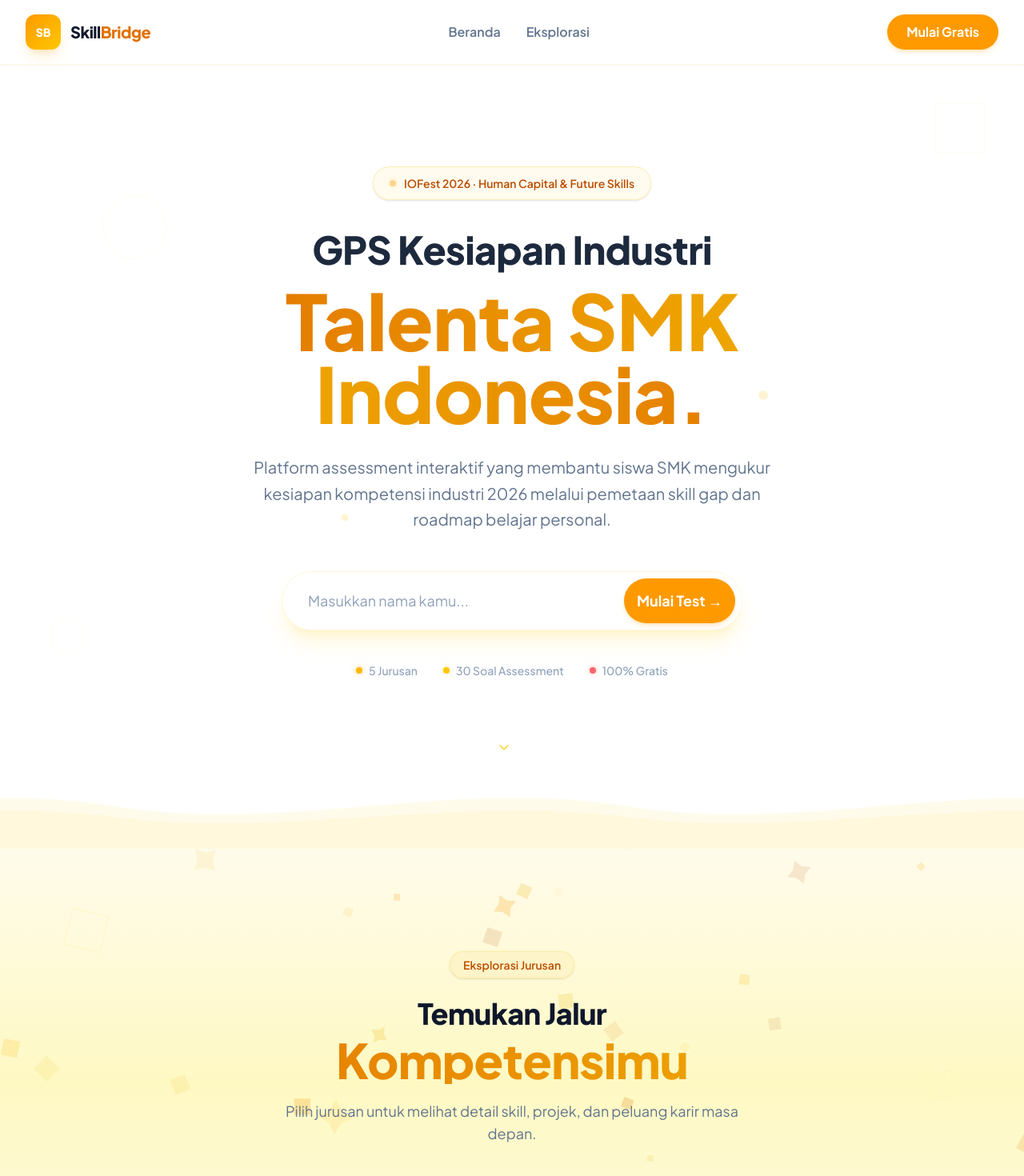
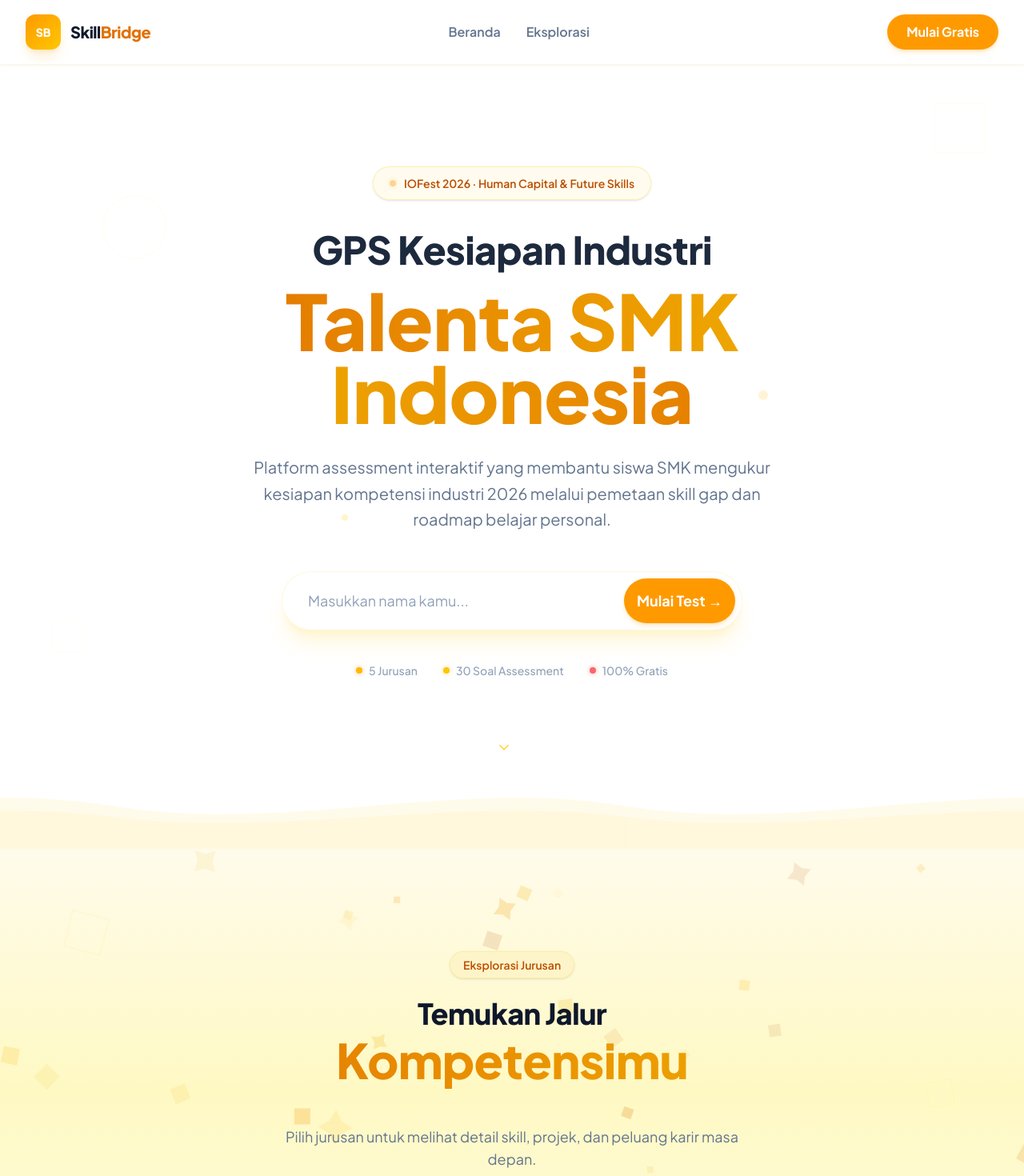
Before and after one commit to PadukaArif/smk-skill-bridge, a Next.js app: page / in a window 1280 px wide. Shown: the top 1470 px of the page at 80% size. Built offline with nearby package versions, Linux system fonts and the light colour scheme.

Commit message:
padding + teks

```diff
--- a/app/page.tsx
+++ b/app/page.tsx
@@ -190,7 +190,7 @@ export default function Home() {
                                     Talenta SMK
                                 </span>
                                 <span className="block text-5xl sm:text-6xl md:text-7xl lg:text-8xl bg-clip-text text-transparent bg-linear-to-r from-yellow-500 via-amber-600 to-red-500 bg-size-200%_auto animate-gradient-x leading-[0.95]">
-                                    Indonesia.
+                                    Indonesia
                                 </span>
                             </h1>
 
@@ -266,7 +266,7 @@ export default function Home() {
                             </span>
                             <h2 className="font-black tracking-[-0.04em] text-slate-900 mb-5 animate-slide-up">
                                 <span className="block text-3xl md:text-4xl mb-2">Temukan Jalur</span>
-                                <span className="block text-4xl md:text-6xl bg-clip-text text-transparent bg-linear-to-r from-amber-600 via-yellow-500 to-red-500 bg-size-:200%_auto animate-gradient-x">
+                                <span className="block text-4xl pb-8 md:text-6xl bg-clip-text text-transparent bg-linear-to-r from-amber-600 via-yellow-500 to-red-500 bg-size-:200%_auto animate-gradient-x">
                                     Kompetensimu
                                 </span>
                             </h2>
```
